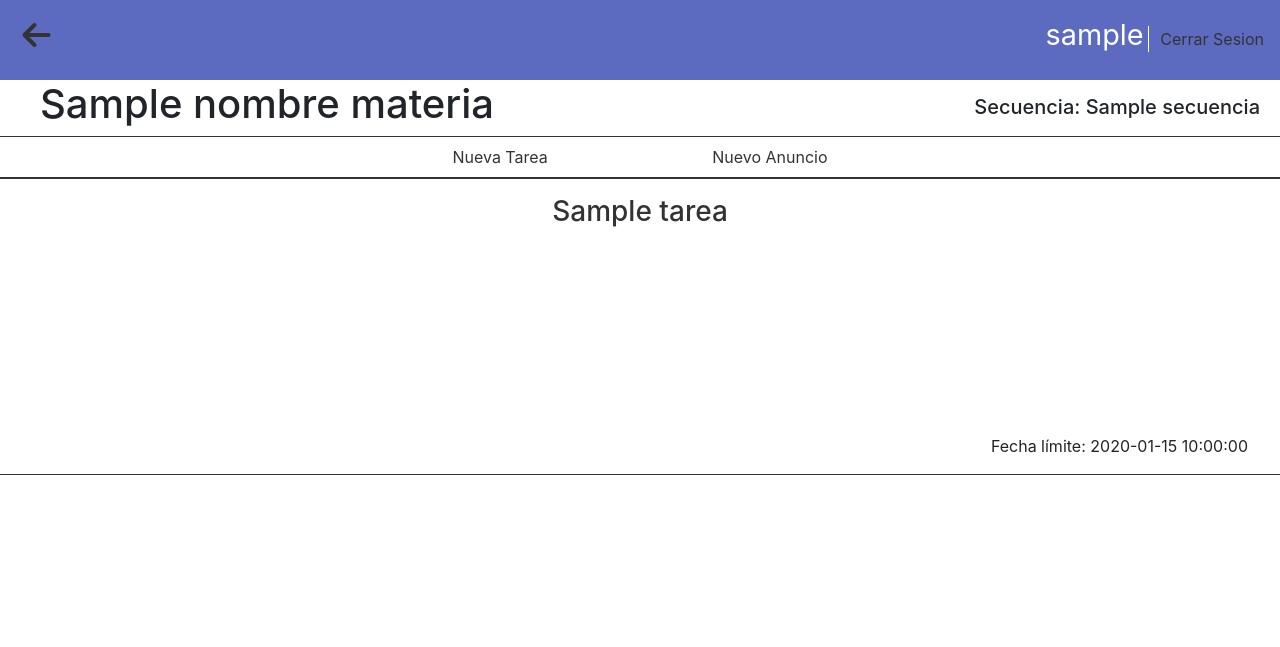
After one commit to josehiki/soe, a PHP site: template views/teacherClass.twig in a window 1280 px wide. The commit adds this page. Shown: the top 647 px of the page. Run offline with PHP 8.4, Linux system fonts and the light colour scheme; the template is opened without the code that fills it: most values are stand-ins (such as "Sample title", 1, 10 or a date in 2020); some libraries are stand-ins or nearby versions.

Commit message:
Terminado, vista de las clases de un profesor, vista a detalle de las clase y alta de una nueva tarea

```diff
--- a/app/Controllers/LoginController.php
+++ b/app/Controllers/LoginController.php
@@ -44,7 +44,7 @@
 							return new RedirectResponse('/soe/student');
 
 						}elseif($user->userType == 'teacher') {
-							return new RedirectResponse('/soe/teacher');
+							return new RedirectResponse('/soe/profesor');
 						}
 					}catch (\Exception $e)
 					{
--- a/composer.json
+++ b/composer.json
@@ -10,6 +10,7 @@
 		"twig/twig": "^3.0",
 		"illuminate/database": "^7.11",
 		"vlucas/phpdotenv": "^4.1",
-		"respect/validation": "^2.0"
+		"respect/validation": "^2.0",
+		"symfony/asset": "^5.0"
 	}
 }
--- /dev/null
+++ b/views/css/profesor_CSS.twig
@@ -0,0 +1,102 @@
+{% block profesor_Css %}
+<style>
+
+.content_Clase{
+    padding: 0;
+    width: 100%;
+}
+
+.list_Clases{
+    list-style: none;
+    display: flex;
+    flex-wrap: wrap;
+    padding-left: 1.5rem;
+    padding-top: 1.5rem;
+}
+.list_Clases li{
+    display: flex;
+    border: 1px #333 solid;
+    flex-direction: column;
+    overflow: hidden;
+    position: relative;
+    text-align: left;
+    width: 18.75rem;
+    background-color: #fff;
+    border-radius: 0.5rem;
+    margin: 1rem;
+}
+.name_Subject{
+    font-size: 1.375rem;
+    font-weight: 400;
+    line-height: 1.75rem;
+    padding: .5cm;
+}
+.name_Subject a:hover{
+    text-decoration: underline;
+}
+.name_Secuencia{
+    font-size: 1rem;
+    font-weight: 250;
+    line-height: 1.75rem;
+    padding: .5cm;
+}
+.content_Title_Clase{
+
+    padding-left: 1em;
+}
+.secuencia_title{
+    font-size: .5em;
+    float: right;
+    margin-top: .75em;
+    margin-right: 1em;
+}
+.menu_Actividad{
+    border-top: 1px #333 solid;
+    border-bottom: 2px #333 solid;
+    text-align: center;
+    padding: .5em 0;
+}
+.tag_Menu_Actividad{
+    margin: 0 5em;
+}
+.tag_Menu_Actividad a:hover{
+    color: #aaa6a6;
+}
+.nueva_Tarea{
+    padding-left: 3em;
+}
+.input_Text_Teacher{
+    width: 50%
+}
+.text_Area{
+    display: block;
+	border-radius: 5px;
+	border: 1px solid #b9b9b9;
+	font-size: 1em;
+	padding: 10px;
+    resize: none;
+}
+.boton_Usuario{
+    margin: 1rem auto;
+}
+.tarea{
+    width: 100%;
+    height: 50%;
+    border-bottom: 1px #333 solid;
+    text-align: center;
+    position: relative;
+}
+.tarea h3{
+    margin: 1rem 0 0 0;
+}
+.tarea span{
+    float: right;
+    margin-right: 2em;
+    margin-bottom: 1em;
+    position: absolute;
+    bottom: 0;
+    right: 0;
+}
+
+</style>
+{% endblock %}
--- /dev/null
+++ b/views/teacherClass.twig
@@ -0,0 +1,43 @@
+{% include 'css/estilos.twig' %}
+{% include 'css/profesor_CSS.twig' %}
+<!DOCTYPE html>
+<html>
+	<head>
+		<title>Soe</title>
+        <link rel="stylesheet" href="https://stackpath.bootstrapcdn.com/bootstrap/4.1.2/css/bootstrap.min.css" integrity="sha384-Smlep5jCw/wG7hdkwQ/Z5nLIefveQRIY9nfy6xoR1uRYBtpZgI6339F5dgvm/e9B" crossorigin="anonymous">
+		<script src='https://kit.fontawesome.com/a076d05399.js'></script>
+		{% block estilo %}{% endblock %}
+        {% block profesor_CSS %}{% endblock %}
+	</head>
+	<body>
+		<div class="header header_Usuario" >
+            <a href="/soe/profesor" class="etiqueta_Cerrar_Sesion etiqueta_Atras">
+				<i class='fas fa-arrow-left'></i>
+			</a>
+			<p class="header_p"  id="nombreUsuario">{{username}}</p>
+			<span>
+				<a href="/soe/logout" class="etiqueta_Cerrar_Sesion">Cerrar Sesion</a>
+			</span>
+		</div>
+        <div class="content content_Clase">
+            <h1 class="content_Title_Clase">{{nombreMateria}} <span class="secuencia_title">Secuencia: {{secuencia}}</span></h1>
+            <div class="menu_Actividad">
+                <span class="tag_Menu_Actividad">
+                    <a href="/soe/profesor/tarea/{{idClase}}">Nueva Tarea</a>
+                </span>
+                {# <span class="tag_Menu_Actividad">
+                    <a href="">Nueva Proyecto</a>
+                </span> #}
+                <span class="tag_Menu_Actividad">
+                    <a href="">Nuevo Anuncio</a>
+                </span>
+            </div>
+            {% for tarea in listTareas %}
+                <div class="tarea">
+                    <h3><a href="">{{tarea.nombre}}</a></h3>
+                    <span>Fecha límite: {{tarea.fechaLimite}}</span>
+                </div>
+            {% endfor %}
+        </div>
+    </body>
+</html>
```
Also changed, not shown: app/Controllers/TeacherClassController.php (added, +72 -0 lines), app/Controllers/TeacherDashController.php (+24 -1 lines), app/Models/Tarea.php (added, +10 -0 lines), public/index.php (+32 -9 lines), views/teacherDashboard.twig (+29 -1 lines), views/teacherTareaAdd.twig (added, +47 -0 lines), 1 other file.
